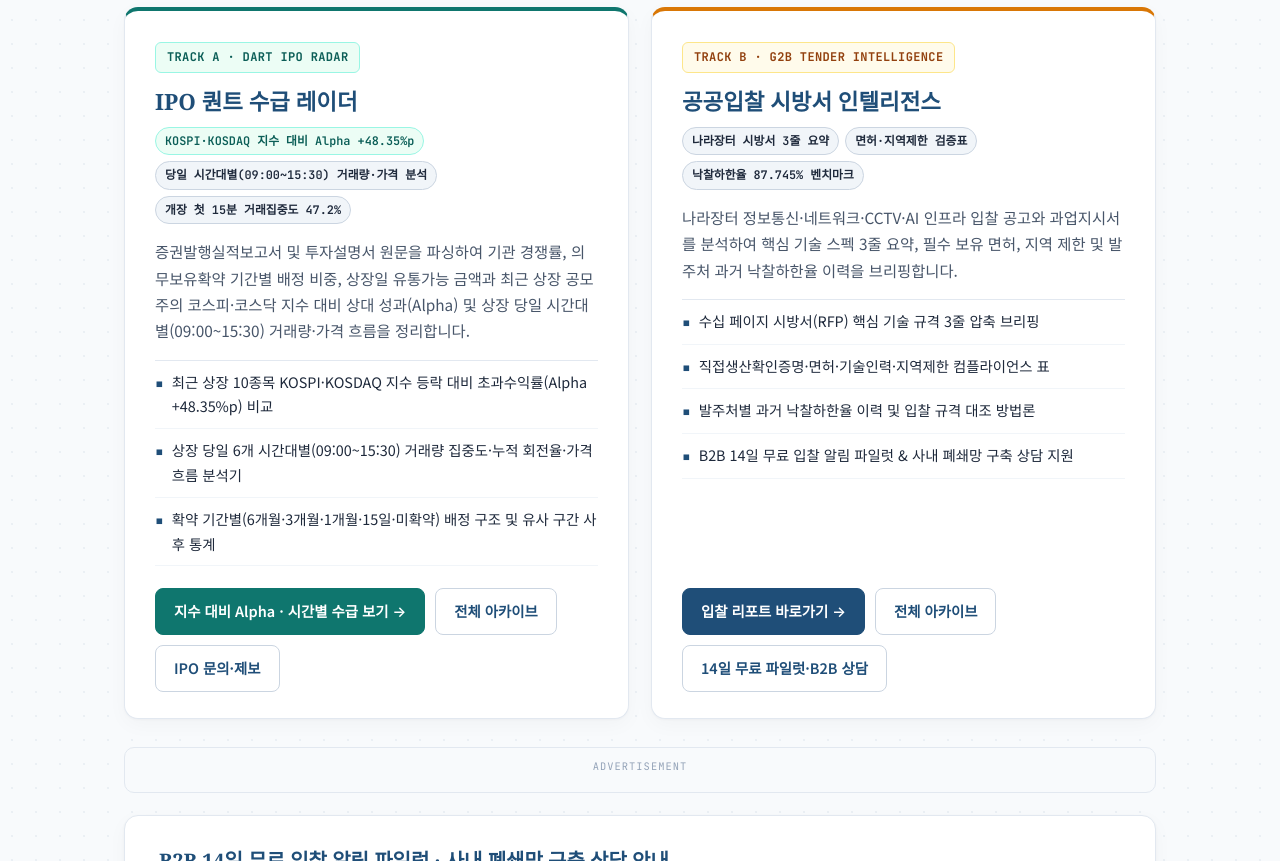
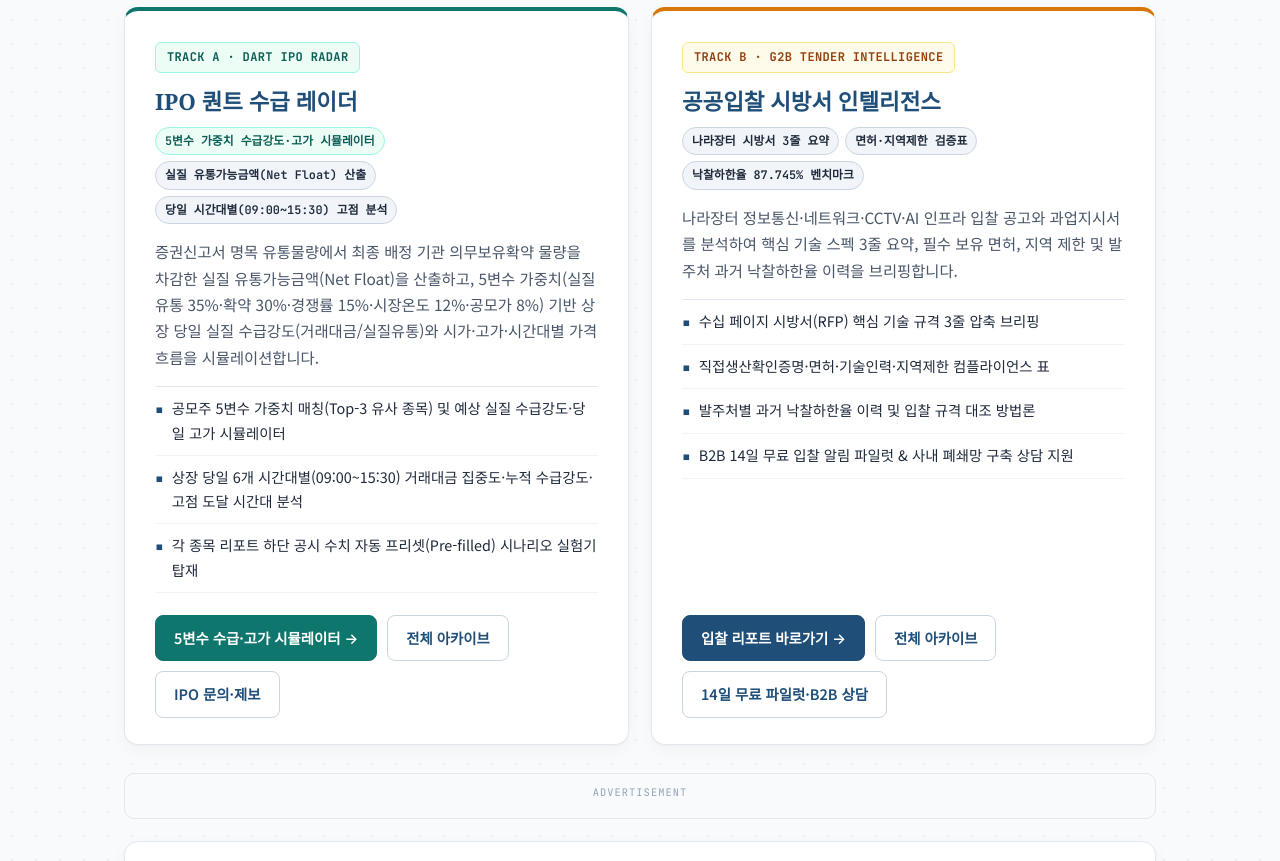
Before and after one commit to Daonjungpapa/daonjungpapa.github.io, a plain HTML site: page index.html in a window 1280 px wide. Shown: the part 520-1381 px from the top of the page. Drawn offline with Linux system fonts and the light colour scheme; a web font is replaced by a local one.

Commit message:
feat(hub): Wave 5 Master Prompt v2.0 5-Var IPO Simulator & Net Float badges

```diff
--- a/index.html
+++ b/index.html
@@ -652,21 +652,21 @@
           <span class="badge badge-emerald">TRACK A · DART IPO RADAR</span>
           <h2>IPO 퀀트 수급 레이더</h2>
           <div class="track-kpi-row">
-            <span class="track-kpi-chip" style="background:var(--emerald-soft);color:#0B5E57;border-color:var(--emerald-border);">KOSPI·KOSDAQ 지수 대비 Alpha +48.35%p</span>
-            <span class="track-kpi-chip">당일 시간대별(09:00~15:30) 거래량·가격 분석</span>
-            <span class="track-kpi-chip">개장 첫 15분 거래집중도 47.2%</span>
+            <span class="track-kpi-chip" style="background:var(--emerald-soft);color:#0B5E57;border-color:var(--emerald-border);">5변수 가중치 수급강도·고가 시뮬레이터</span>
+            <span class="track-kpi-chip">실질 유통가능금액(Net Float) 산출</span>
+            <span class="track-kpi-chip">당일 시간대별(09:00~15:30) 고점 분석</span>
           </div>
           <p>
-            증권발행실적보고서 및 투자설명서 원문을 파싱하여 기관 경쟁률, 의무보유확약 기간별 배정 비중, 상장일 유통가능 금액과 최근 상장 공모주의 코스피·코스닥 지수 대비 상대 성과(Alpha) 및 상장 당일 시간대별(09:00~15:30) 거래량·가격 흐름을 정리합니다.
+            증권신고서 명목 유통물량에서 최종 배정 기관 의무보유확약 물량을 차감한 실질 유통가능금액(Net Float)을 산출하고, 5변수 가중치(실질유통 35%·확약 30%·경쟁률 15%·시장온도 12%·공모가 8%) 기반 상장 당일 실질 수급강도(거래대금/실질유통)와 시가·고가·시간대별 가격 흐름을 시뮬레이션합니다.
           </p>
           <ul class="feature-list">
-            <li>최근 상장 10종목 KOSPI·KOSDAQ 지수 등락 대비 초과수익률(Alpha +48.35%p) 비교</li>
-            <li>상장 당일 6개 시간대별(09:00~15:30) 거래량 집중도·누적 회전율·가격 흐름 분석기</li>
-            <li>확약 기간별(6개월·3개월·1개월·15일·미확약) 배정 구조 및 유사 구간 사후 통계</li>
+            <li>공모주 5변수 가중치 매칭(Top-3 유사 종목) 및 예상 실질 수급강도·당일 고가 시뮬레이터</li>
+            <li>상장 당일 6개 시간대별(09:00~15:30) 거래대금 집중도·누적 수급강도·고점 도달 시간대 분석</li>
+            <li>각 종목 리포트 하단 공시 수치 자동 프리셋(Pre-filled) 시나리오 실험기 탑재</li>
           </ul>
         </div>
         <div class="track-actions">
-          <a class="btn btn-emerald" href="https://ipo.qtilab.com/#recent-ipo-alpha-dashboard">지수 대비 Alpha · 시간별 수급 보기 →</a>
+          <a class="btn btn-emerald" href="https://ipo.qtilab.com/#home-ipo-quant-simulator">5변수 수급·고가 시뮬레이터 →</a>
           <a class="btn btn-outline" href="https://ipo.qtilab.com/posts/">전체 아카이브</a>
           <a class="btn btn-outline" href="https://ipo.qtilab.com/contact/">IPO 문의·제보</a>
         </div>
```
